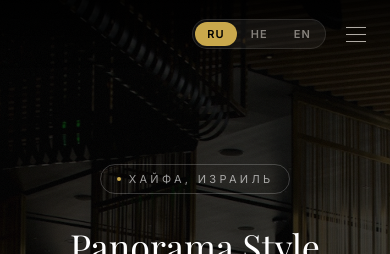
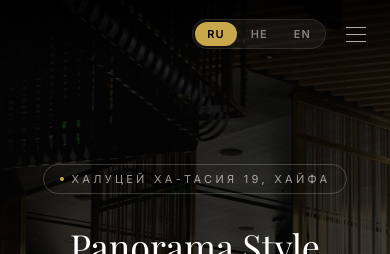
Before and after one commit to ediftw17/panorama-style-website, a Next.js app: page / in a window 390 px wide. Shown: the top 254 px of the page. Built offline with nearby package versions, Linux system fonts and the light colour scheme.

Commit message:
Address label shows street, all addresses/phones are links

```diff
--- a/app/contact/ContactClient.tsx
+++ b/app/contact/ContactClient.tsx
@@ -2,6 +2,7 @@
 
 import { useLang } from '@/lib/LanguageContext'
 import { content } from '@/lib/content'
+import { MAPS_URL, WAZE_URL } from '@/lib/wa'
 
 export default function ContactClient() {
   const { lang } = useLang()
@@ -39,7 +40,7 @@ export default function ContactClient() {
                   <p className="text-cream/80 font-sans text-sm mb-3">{t.address}</p>
                   <div className="flex gap-2">
                     <a
-                      href="https://www.google.com/maps/dir/?api=1&destination=32.8122,35.0657"
+                      href="{MAPS_URL}"
                       target="_blank"
                       rel="noopener noreferrer"
                       className="inline-flex items-center gap-1.5 text-[11px] font-sans px-3 py-1.5 rounded-sm border border-white/15 text-white/60 hover:border-gold/40 hover:text-gold transition-colors"
@@ -48,7 +49,7 @@ export default function ContactClient() {
                       Google Maps
                     </a>
                     <a
-                      href="https://waze.com/ul?ll=32.8122,35.0657&navigate=yes"
+                      href="{WAZE_URL}"
                       target="_blank"
                       rel="noopener noreferrer"
                       className="inline-flex items-center gap-1.5 text-[11px] font-sans px-3 py-1.5 rounded-sm border border-white/15 text-white/60 hover:border-[#00d4ff]/40 hover:text-[#00d4ff] transition-colors"
@@ -153,7 +154,7 @@ export default function ContactClient() {
             </div>
             <div className="flex gap-3 mt-3">
               <a
-                href="https://www.google.com/maps/dir/?api=1&destination=32.8122,35.0657"
+                href="{MAPS_URL}"
                 target="_blank"
                 rel="noopener noreferrer"
                 className="flex-1 flex items-center justify-center gap-2 py-3 rounded-sm border border-white/15 text-white/60 text-sm font-sans hover:border-gold/40 hover:text-gold transition-colors"
@@ -162,7 +163,7 @@ export default function ContactClient() {
                 Google Maps
               </a>
               <a
-                href="https://waze.com/ul?ll=32.8122,35.0657&navigate=yes"
+                href="{WAZE_URL}"
                 target="_blank"
                 rel="noopener noreferrer"
                 className="flex-1 flex items-center justify-center gap-2 py-3 rounded-sm border border-white/15 text-white/60 text-sm font-sans hover:border-[#00d4ff]/40 hover:text-[#00d4ff] transition-colors"
--- a/components/Footer.tsx
+++ b/components/Footer.tsx
@@ -4,6 +4,7 @@ import Link from 'next/link'
 import Image from 'next/image'
 import { useLang } from '@/lib/LanguageContext'
 import { content } from '@/lib/content'
+import { MAPS_URL } from '@/lib/wa'
 
 export default function Footer() {
   const { lang } = useLang()
@@ -63,7 +64,12 @@ export default function Footer() {
               {t.ui.contactLabel}
             </h3>
             <div className="space-y-2.5 text-sm font-sans">
-              <p className="text-white/45">{t.contact.address}</p>
+              <a
+                href={MAPS_URL}
+                target="_blank"
+                rel="noopener noreferrer"
+                className="block text-white/45 hover:text-gold transition-colors"
+              >{t.contact.address}</a>
               <a
                 href={`tel:${t.contact.phone.replace(/[^+\d]/g, '')}`}
                 className="block text-white/45 hover:text-gold transition-colors"
--- a/components/Hero.tsx
+++ b/components/Hero.tsx
@@ -3,7 +3,7 @@
 import { useEffect, useRef, useState } from 'react'
 import { useLang } from '@/lib/LanguageContext'
 import { content } from '@/lib/content'
-import { waUrl, WA_PHONE_DISPLAY, WA_PHONE_TEL } from '@/lib/wa'
+import { waUrl, WA_PHONE_DISPLAY, WA_PHONE_TEL, MAPS_URL } from '@/lib/wa'
 
 export default function Hero() {
   const { lang } = useLang()
@@ -50,12 +50,18 @@ export default function Hero() {
       {/* Content */}
       <div className="relative z-10 text-center px-5 max-w-5xl mx-auto">
         {/* Location eyebrow */}
-        <div className="animate-fade-in-up inline-flex items-center gap-2 border border-white/20 rounded-full px-4 py-1.5 mb-8" style={{ animationDelay: '200ms' }}>
+        <a
+          href={MAPS_URL}
+          target="_blank"
+          rel="noopener noreferrer"
+          className="animate-fade-in-up inline-flex items-center gap-2 border border-white/20 rounded-full px-4 py-1.5 mb-8 hover:border-gold/40 transition-colors"
+          style={{ animationDelay: '200ms' }}
+        >
           <div className="w-1 h-1 rounded-full bg-gold" />
           <span className="text-white/60 text-[11px] font-sans tracking-[0.3em] uppercase">
             {t.ui.locationLabel}
           </span>
-        </div>
+        </a>
 
         {/* Venue name */}
         <p className="animate-fade-in-up font-playfair text-white text-4xl sm:text-5xl font-light tracking-normal mb-3" style={{ animationDelay: '300ms' }}>
@@ -84,7 +90,7 @@ export default function Hero() {
             <path d="M12 2C8.13 2 5 5.13 5 9c0 5.25 7 13 7 13s7-7.75 7-13c0-3.87-3.13-7-7-7zm0 9.5c-1.38 0-2.5-1.12-2.5-2.5s1.12-2.5 2.5-2.5 2.5 1.12 2.5 2.5-1.12 2.5-2.5 2.5z"/>
           </svg>
           <a
-            href="https://maps.apple.com/?q=חלוצי+התעשייה+19+חיפה"
+            href={MAPS_URL}
             target="_blank"
             rel="noopener noreferrer"
             className="text-white/45 hover:text-white/70 text-xs font-sans transition-colors"
--- a/lib/content.ts
+++ b/lib/content.ts
@@ -3,7 +3,7 @@ export type Lang = 'ru' | 'he' | 'en'
 export const content = {
   he: {
     ui: {
-      locationLabel: 'חיפה, ישראל',
+      locationLabel: 'חלוצי התעשייה 19, חיפה',
       aboutLabel: 'מי אנחנו',
       photosLabel: 'צילומים',
       galleryTitle: 'גלריה',
@@ -167,7 +167,7 @@ export const content = {
   },
   ru: {
     ui: {
-      locationLabel: 'Хайфа, Израиль',
+      locationLabel: 'Халуцей ха-Тасия 19, Хайфа',
       aboutLabel: 'О нас',
       photosLabel: 'Фотографии',
       galleryTitle: 'Галерея',
@@ -331,7 +331,7 @@ export const content = {
   },
   en: {
     ui: {
-      locationLabel: 'Haifa, Israel',
+      locationLabel: 'Halutzei HaTa\'asiya 19, Haifa',
       aboutLabel: 'Who We Are',
       photosLabel: 'Photography',
       galleryTitle: 'Gallery',
--- a/lib/wa.ts
+++ b/lib/wa.ts
@@ -1,6 +1,9 @@
 export const WA_NUMBER = '972506461983'
 export const WA_PHONE_DISPLAY = '+972-50-800-5606'
 export const WA_PHONE_TEL = '+972508005606'
+
+export const MAPS_URL = 'https://www.google.com/maps/dir/?api=1&destination=32.8122121,35.0657001'
+export const WAZE_URL = 'https://waze.com/ul?ll=32.8122121,35.0657001&navigate=yes'
 
 export function waUrl(lang: 'ru' | 'he' | 'en', customMsg?: string): string {
   const msg = customMsg ?? (
```
